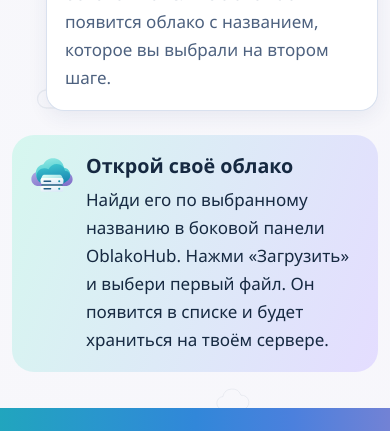
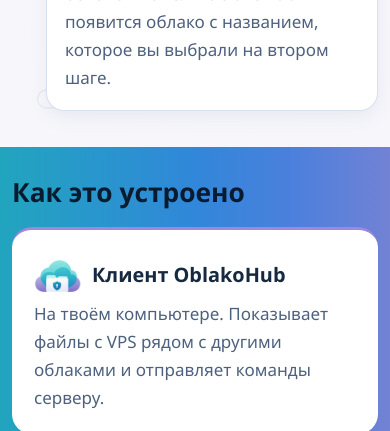
Before and after one commit to vZidv/OblakoHub-Server, a plain HTML site: page docs/index.html in a window 390 px wide. Shown: the part 4160-4591 px from the top of the page. Drawn offline with Linux system fonts and the light colour scheme.

Commit message:
docs(Guide): Removed the open-cloud callout

```diff
--- a/docs/guide.css
+++ b/docs/guide.css
@@ -289,8 +289,6 @@ code { font-family: Consolas, "Liberation Mono", monospace; }
 .setup-list { max-width: 70ch; margin: 12px 0; padding-inline-start: 1.6em; color: var(--muted); }
 .setup-list li + li { margin-top: .45em; }
 .setup-list li::marker { color: var(--accent); font-weight: 650; }
-.finish { display: flex; align-items: center; gap: 20px; padding: 24px; margin-top: 24px; border-radius: 22px; background: linear-gradient(110deg, var(--sky), var(--lilac)); }
-.finish p { max-width: 72ch; margin-top: 6px; }
 @media (max-width: 680px) {
   .hero { grid-template-columns: 1fr; gap: 20px; }
   .scene { width: min(100%, 440px); justify-self: center; }
@@ -300,8 +298,6 @@ code { font-family: Consolas, "Liberation Mono", monospace; }
   .choices .symbol { align-self: center; margin: 0; }
   .choices strong { align-self: center; padding-right: 28px; }
   .choice-description, .tags { grid-column: 1 / -1; }
-  .finish { align-items: flex-start; gap: 12px; padding: 18px; }
-  .finish img { width: 44px; height: auto; }
 }
 @media (prefers-reduced-motion: no-preference) {
   html { scroll-behavior: smooth; }
--- a/docs/index.html
+++ b/docs/index.html
@@ -7,7 +7,7 @@
   <meta name="description" content="Как запустить собственное облако OblakoHub на VPS и подключить его в приложении.">
   <title>Собственное облако · OblakoHub</title>
   <link rel="icon" href="oblako.png">
-  <link rel="stylesheet" href="guide.css?v=9">
+  <link rel="stylesheet" href="guide.css?v=10">
   <script src="guide.js?v=4" defer></script>
 </head>
 <body>
@@ -145,11 +145,6 @@
             </section>
           </div>
         </fieldset>
-        <section class="finish" aria-labelledby="finish-title">
-          <img src="own-cloud.svg" alt="" width="72" height="72">
-          <div><h2 id="finish-title">Открой своё облако</h2>
-            <p>Найди его по выбранному названию в боковой панели OblakoHub. Нажми «Загрузить» и выбери первый файл. Он появится в списке и будет храниться на твоём сервере.</p></div>
-        </section>
         <p id="copy-status" class="visually-hidden" role="status"></p>
       </div>
       <section class="architecture" aria-labelledby="architecture-title">
```
